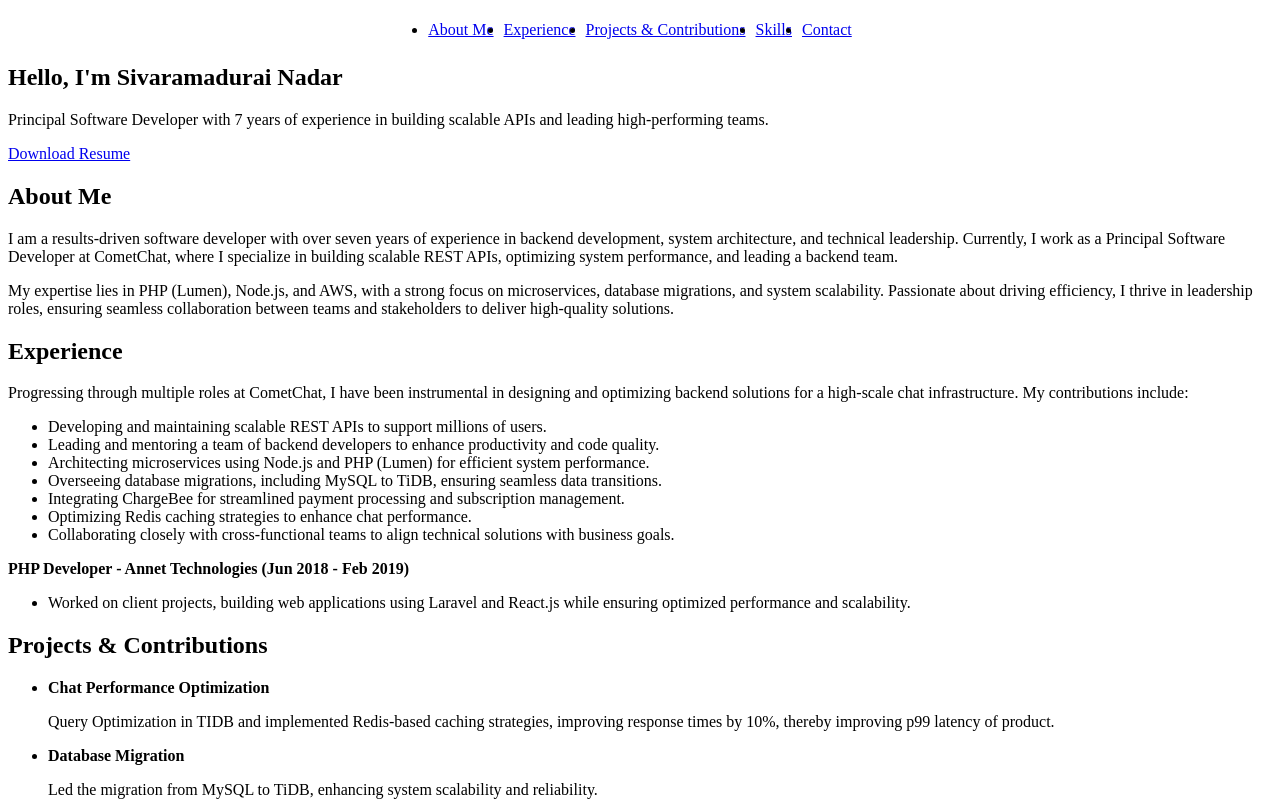
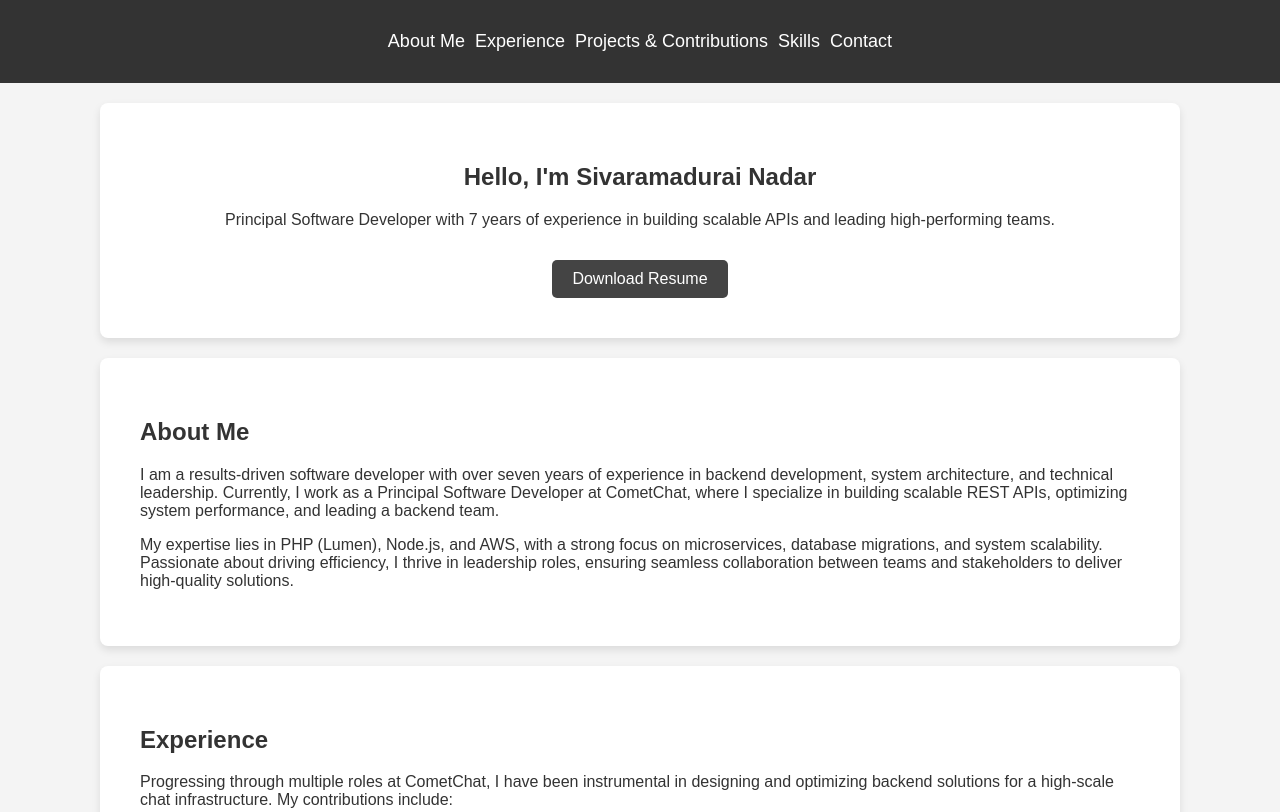
Before and after one commit to ShivramN/siva-resume, a plain HTML site: page index.html in a window 1280 px wide. Shown: the top 812 px of the page. Drawn offline with Linux system fonts and the light colour scheme.

Commit message:
Update styles.css

```diff
--- a/styles.css
+++ b/styles.css
@@ -1,3 +1,91 @@
+body {
+    font-family: Arial, sans-serif;
+    margin: 0;
+    padding: 0;
+    background-color: #f4f4f4;
+    color: #333;
+}
+
+header {
+    background-color: #333;
+    color: white;
+    padding: 10px;
+}
+
+nav ul {
+    list-style: none;
+    display: flex;
+    justify-content: center;
+}
+
+nav ul li {
+    margin: 0 20px;
+}
+
+nav ul li a {
+    color: white;
+    text-decoration: none;
+    font-size: 18px;
+}
+
+section {
+    padding: 40px;
+    margin: 20px auto;
+    max-width: 1000px;
+    background-color: white;
+    border-radius: 8px;
+    box-shadow: 0 4px 8px rgba(0, 0, 0, 0.1);
+}
+
+h1, h2 {
+    color: #333;
+}
+
+ul {
+    list-style-type: none;
+}
+
+ul li {
+    margin: 10px 0;
+}
+
+a {
+    color: #0066cc;
+    text-decoration: none;
+}
+
+a:hover {
+    text-decoration: underline;
+}
+
+footer {
+    background-color: #333;
+    color: white;
+    padding: 10px;
+    text-align: center;
+}
+
+.intro {
+    text-align: center;
+}
+
+.download-btn {
+    display: inline-block;
+    margin-top: 15px;
+    padding: 10px 20px;
+    font-size: 16px;
+    color: #fff;
+    background-color: #444; /* Dark Gray */
+    text-decoration: none;
+    border-radius: 5px;
+    transition: background-color 0.3s ease;
+}
+
+.download-btn:hover {
+    background-color: #222; /* Even Darker Gray */
+}
+
+
 /* Make navigation mobile-friendly */
 nav ul {
     display: flex;
```
